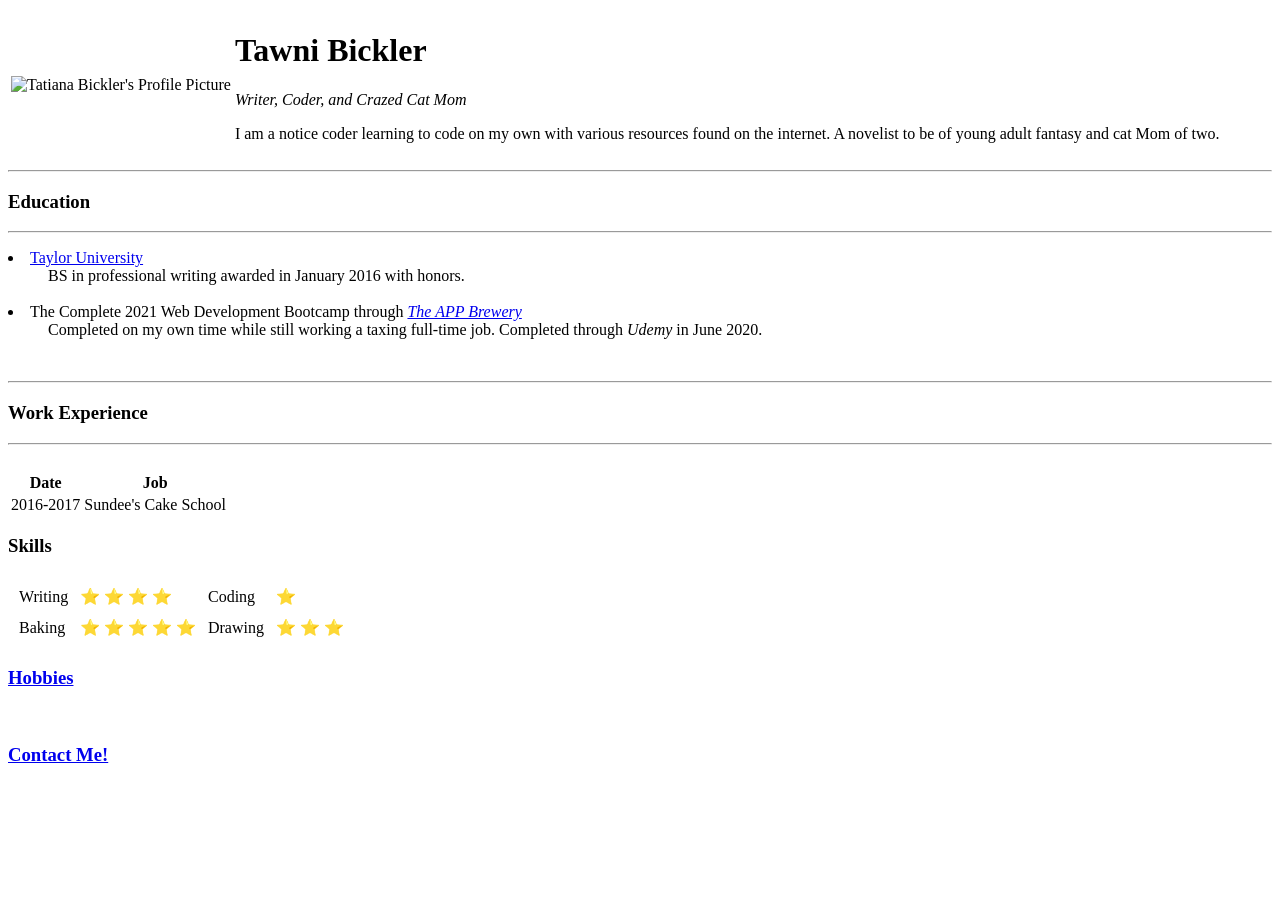
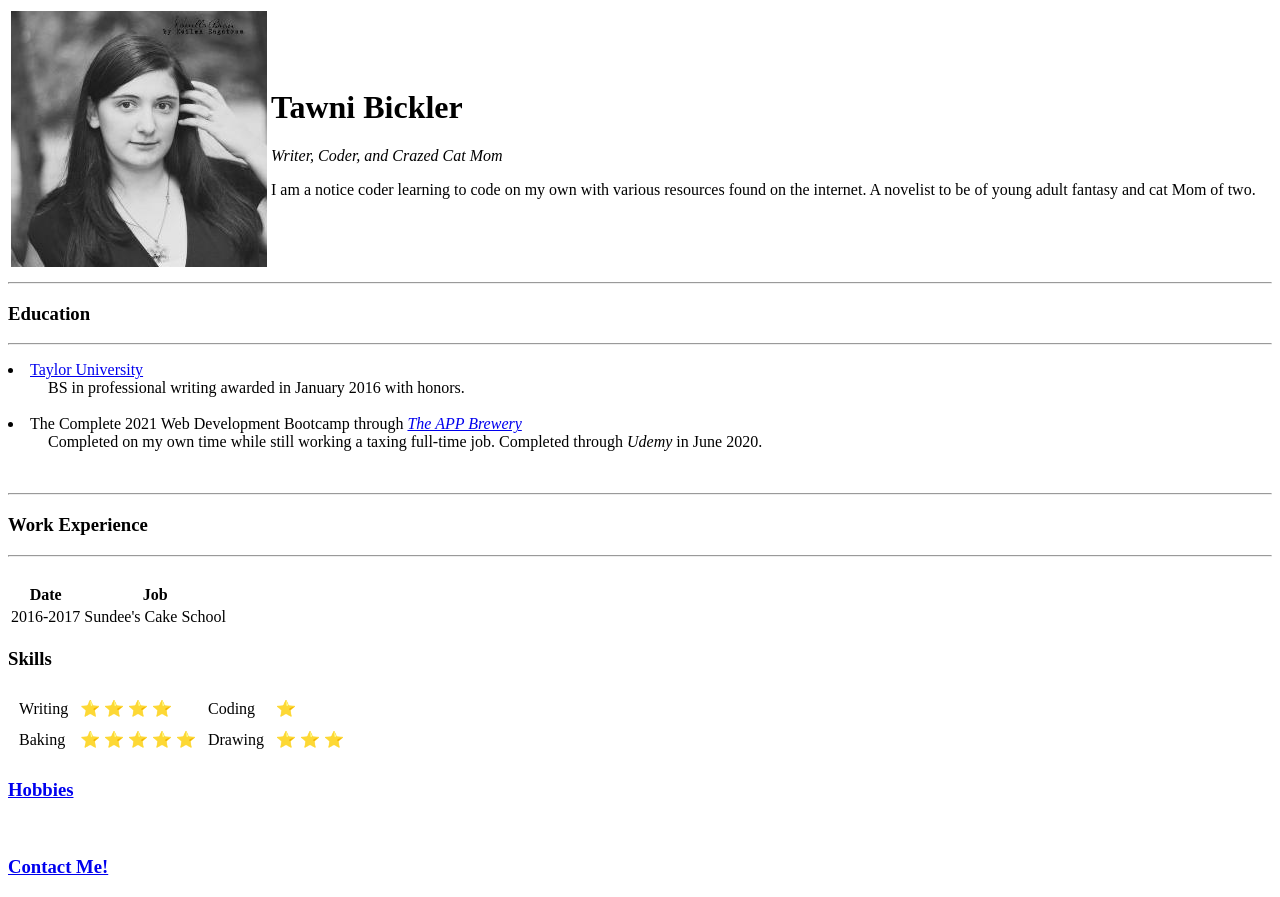
Before and after one commit to tlbickler/CV, a plain HTML site: page index.html in a window 1280 px wide. Before the commit the page ends 800 px from the top, so only its background shows below. Drawn offline with Linux system fonts and the light colour scheme.

Commit message:
Update index.html

```diff
--- a/index.html
+++ b/index.html
@@ -9,7 +9,7 @@
 <body>
   <table>
     <tr>
-      <td><img src="Images/me.jpg" alt="Tatiana Bickler's Profile Picture"></td>
+      <td><img src="me.jpg" alt="Tatiana Bickler's Profile Picture"></td>
       <td>
         <header>
           <h1>Tawni Bickler</h1>
```
